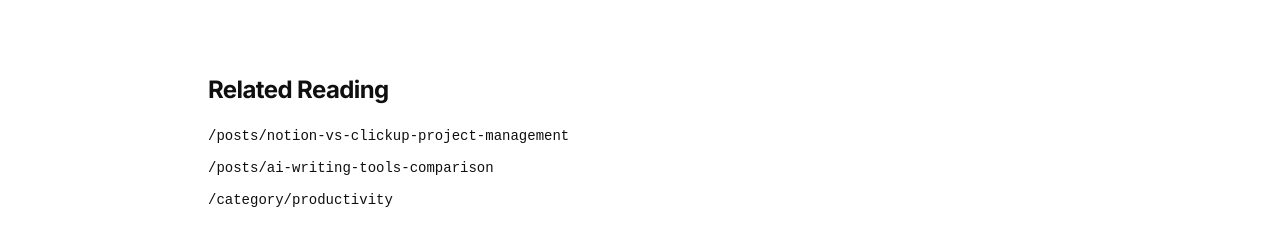
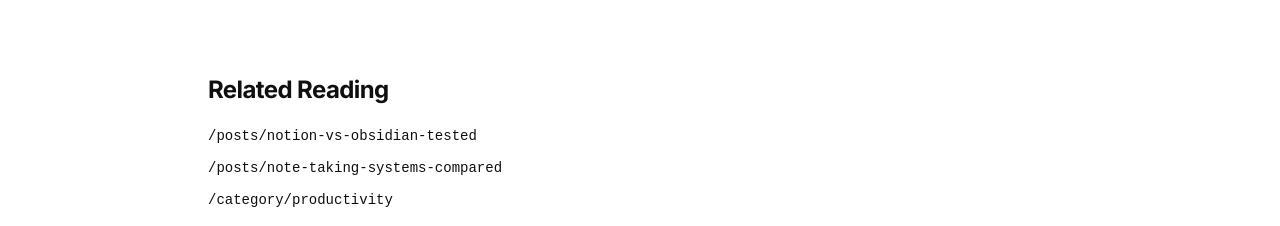
Before and after one commit to taejawow-lab/toolspilot, an Astro site: page /posts/ai-meeting-notes-privacy-workflow in a window 1280 px wide. Shown: the part 11140-11366 px from the top of the page. Built offline with nearby package versions, Linux system fonts and the light colour scheme; Astro itself is replaced by a stand-in of ours; no server answers.

Commit message:
fix: correct daily-b internal links

```diff
--- a/src/content/posts/ai-meeting-notes-privacy-workflow.mdx
+++ b/src/content/posts/ai-meeting-notes-privacy-workflow.mdx
@@ -41,8 +41,8 @@ sources:
     publication: "OpenAI"
     year: "2024"
 internalLinks:
-  - "/posts/notion-vs-clickup-project-management"
-  - "/posts/ai-writing-tools-comparison"
+  - "/posts/notion-vs-obsidian-tested"
+  - "/posts/note-taking-systems-compared"
   - "/category/productivity"
 visualsCount: 5
 hasVideo: false
```
